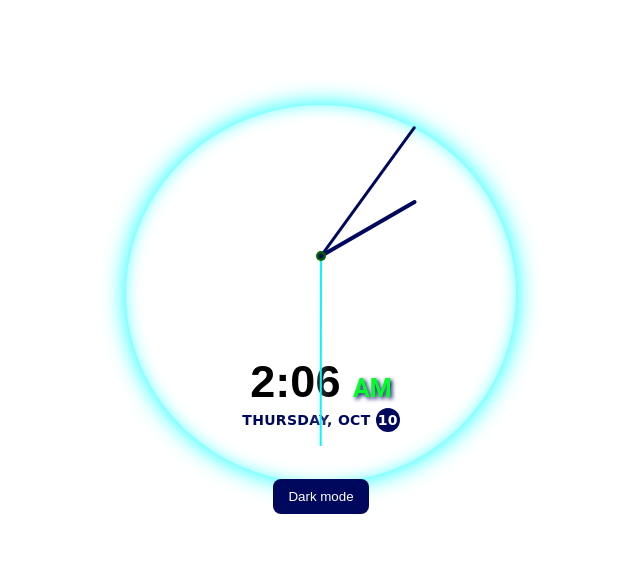
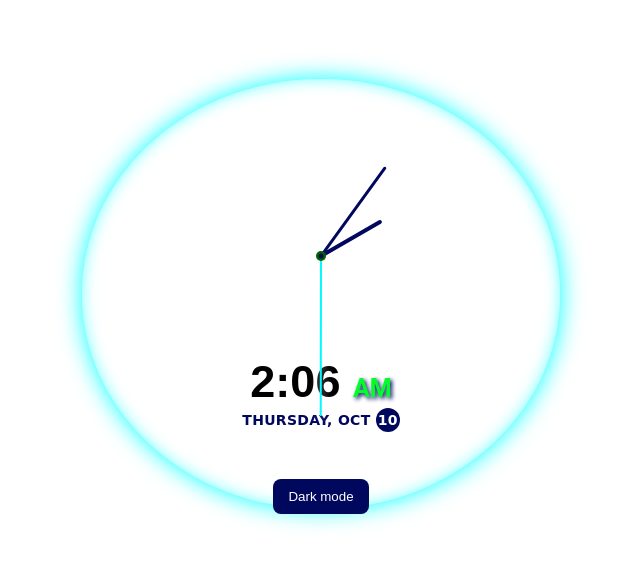
Before and after one commit to Tveerababu/Radial-Clock, a plain HTML site: page index.html in a window 1280 px wide. Shown: the part 106-672 px from the top of the page, without its empty margins (319-959 px from the left). Drawn offline with Linux system fonts and the light colour scheme.

Commit message:
Update style.css

```diff
--- a/style.css
+++ b/style.css
@@ -58,13 +58,13 @@ body {
   align-items: center;
   border: 0px solid #00FFFF;
   border-radius: 50%;
-  padding: 4% 9%;
+  padding: 6% 12%;
   box-shadow:0 0 25px #00FFFF,inset 0 0 15px #00FFFF8C;
 }
 
 .clock {
   position: relative;
-  width: 160px;
+  width: 170px;
   height: 200px;
 }
 
@@ -81,21 +81,21 @@ body {
 
 .needle.hour {
   transform: translate(-50%, -100%) rotate(0deg);
-  height:55%;
+  height:35%;
   width:4px;
   border-radius: 3px;
 }
 
 .needle.minute {
   transform: translate(-50%, -100%) rotate(0deg);
-  height: 80%;
+  height: 55%;
   width:3px;
   border-radius: 2px;
 }
 
 .needle.second {
   transform: translate(-50%, -100%) rotate(0deg);
-  height: 95%;
+  height: 80%;
   width:2px;
   background-color: #00FAFF;
   box-shadow:0 0 10px white;
```
